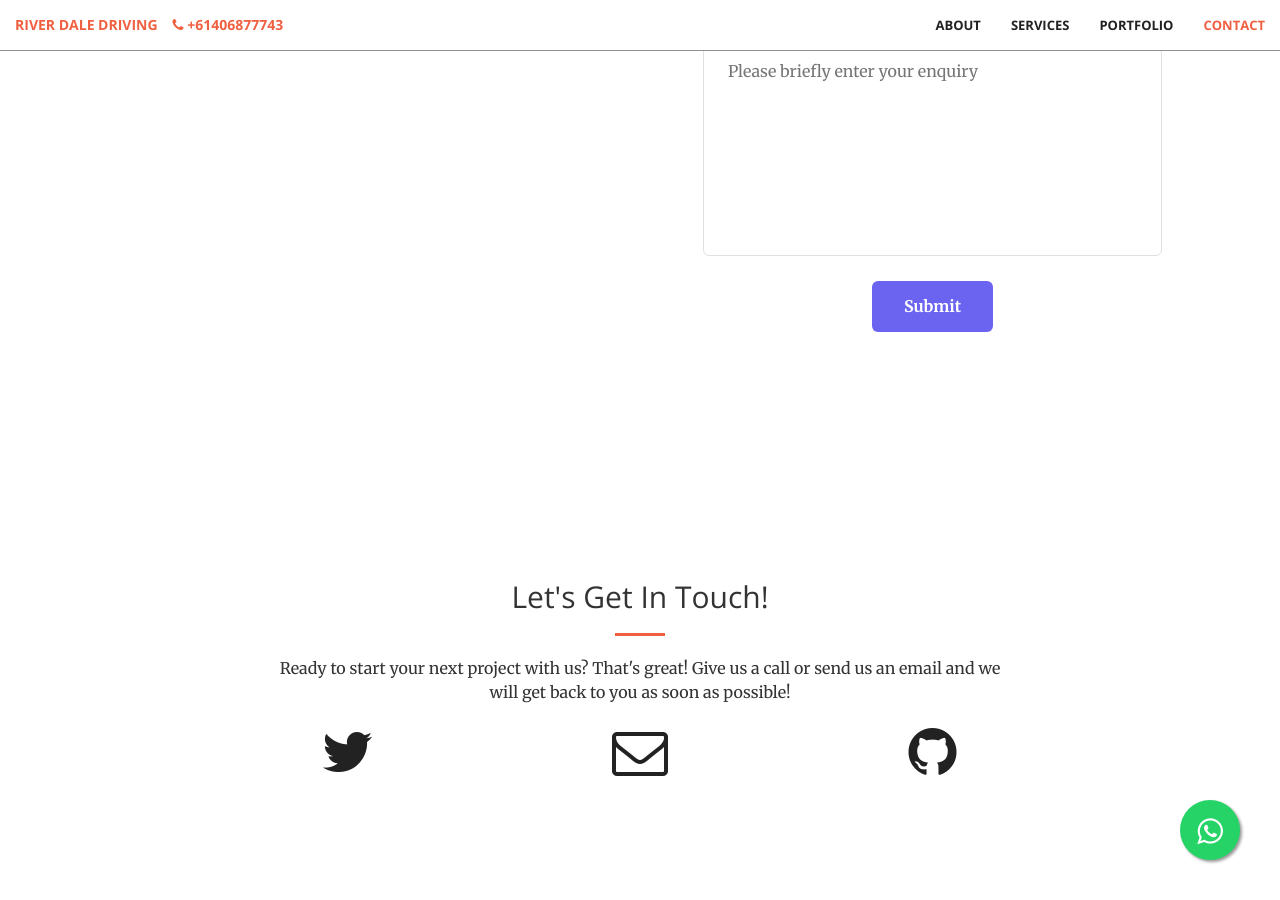
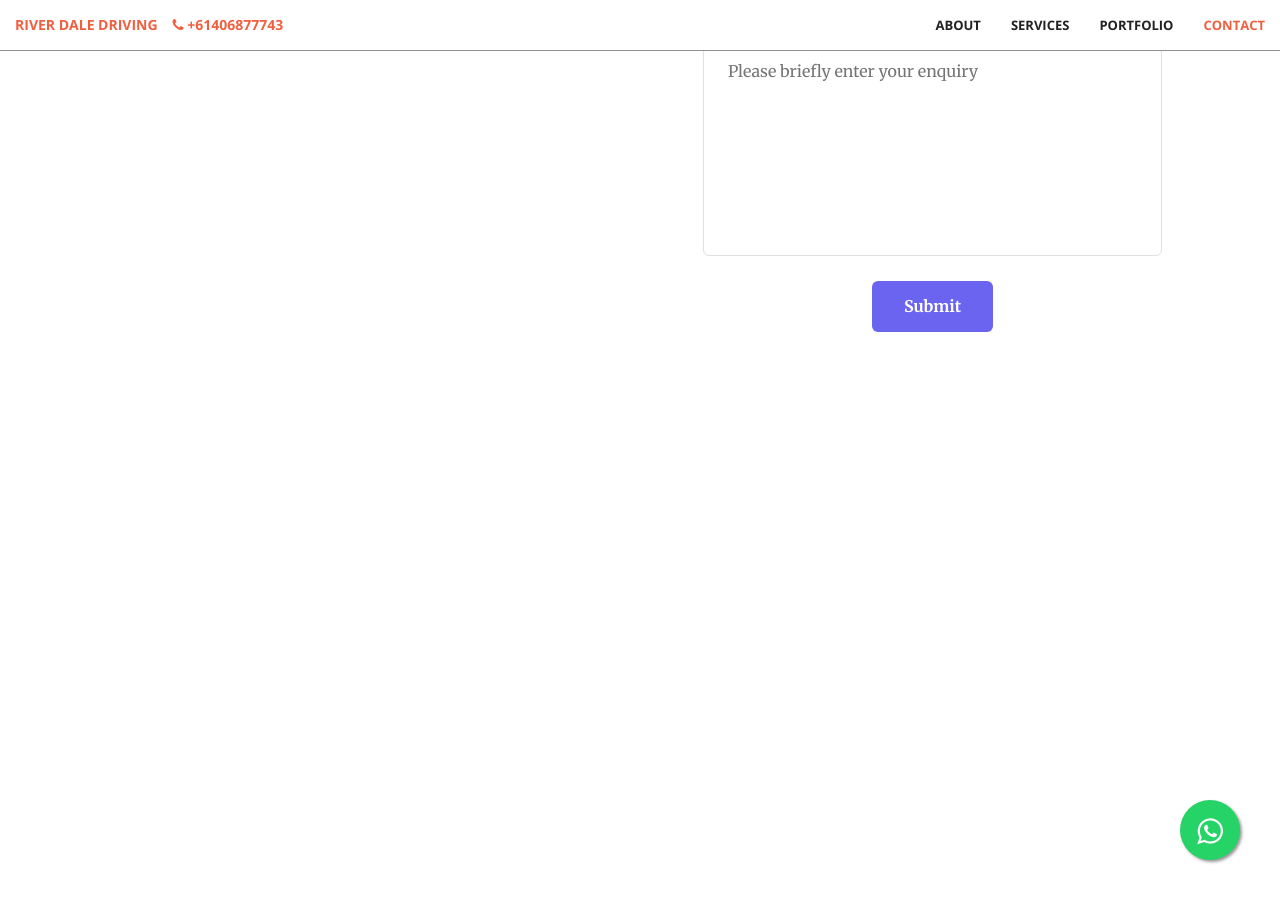
Before and after one commit to Riwajchalise/riverdale-driving, a Jekyll site: the page built from index.html, in a window 1280 px wide and 900 px high, scrolled down 2878 px. Built offline with Jekyll 4.4.1, drawn with Linux system fonts in a browser that asks for light colours.

Commit message:
managed footer section

```diff
--- a/_includes/contact.html
+++ b/_includes/contact.html
@@ -83,36 +83,7 @@
     </div>
 </section>
 
-<section id="contact">
-    <div class="container">
-        <div class="row">
-            <div class="col-lg-8 col-lg-offset-2 text-center">
-                <h2 class="section-heading">Let's Get In Touch!</h2>
-                <hr class="primary">
-                <p>Ready to start your next project with us? That's great! Give us a call or send us an email and we will get back to you as soon as possible!</p>
-            </div>
-        <div class="col-lg-2 col-lg-offset-2 text-center">
-            <a href="https://twitter.com/{{ site.twitter_username }}">
-                <i class="fa fa-twitter fa-3x wow bounceIn" data-wow-delay=".1s"></i>
-                <p>{{ site.twitter_username }}</p>
-            </a>
-        </div>
-        <div class="col-lg-2 col-lg-offset-1 text-center">
-            <a href="mailto:{{ site.email }}">
-            <i class="fa fa-envelope-o fa-3x wow bounceIn" data-wow-delay=".1s"></i>
-                <p>{{ site.email }}</p>
-            </a>
-        </div>
-        <div class="col-lg-2 col-lg-offset-1 text-center">
-            <a href="https://github.com/{{ site.github_username }}">
-            <i class="fa fa-github fa-3x wow bounceIn" data-wow-delay=".1s"></i>
-                <p>{{ site.github_username }}</p>
-            </a>
-        </div>
 
-    </div>
-
-</section>
 
 <script>
    window.addEventListener("load", function() {
```
